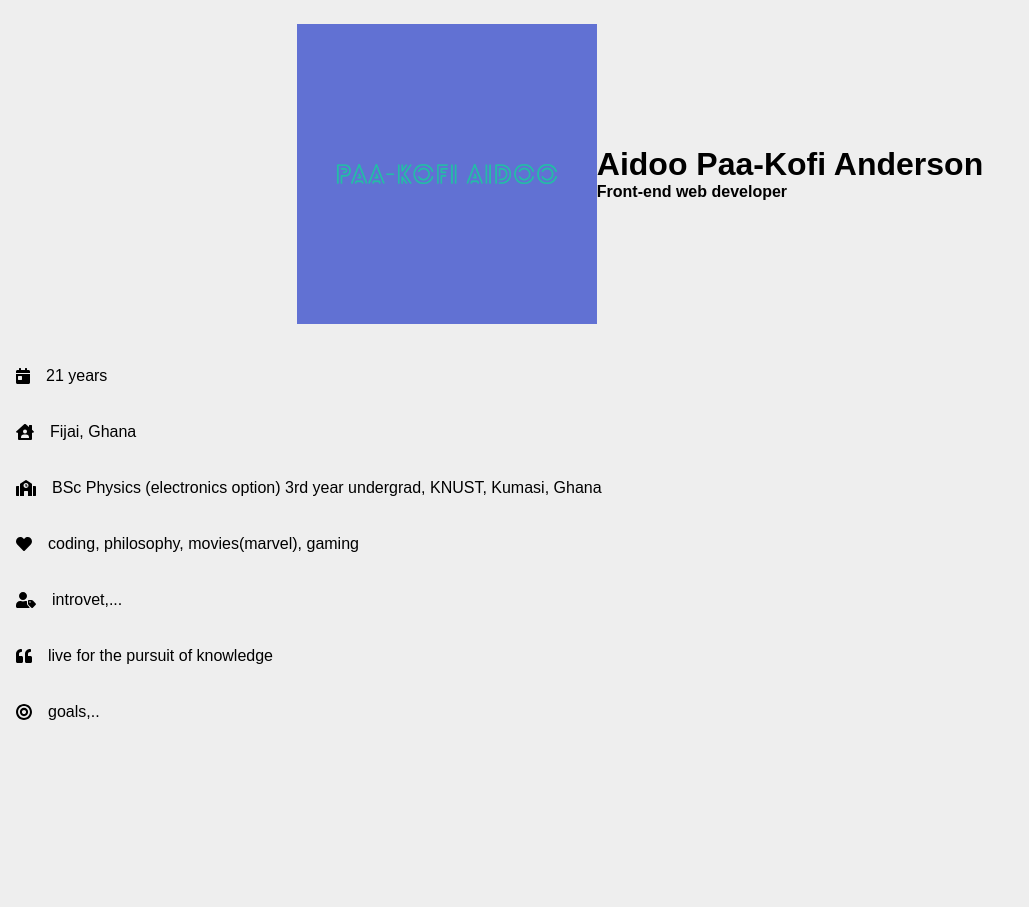
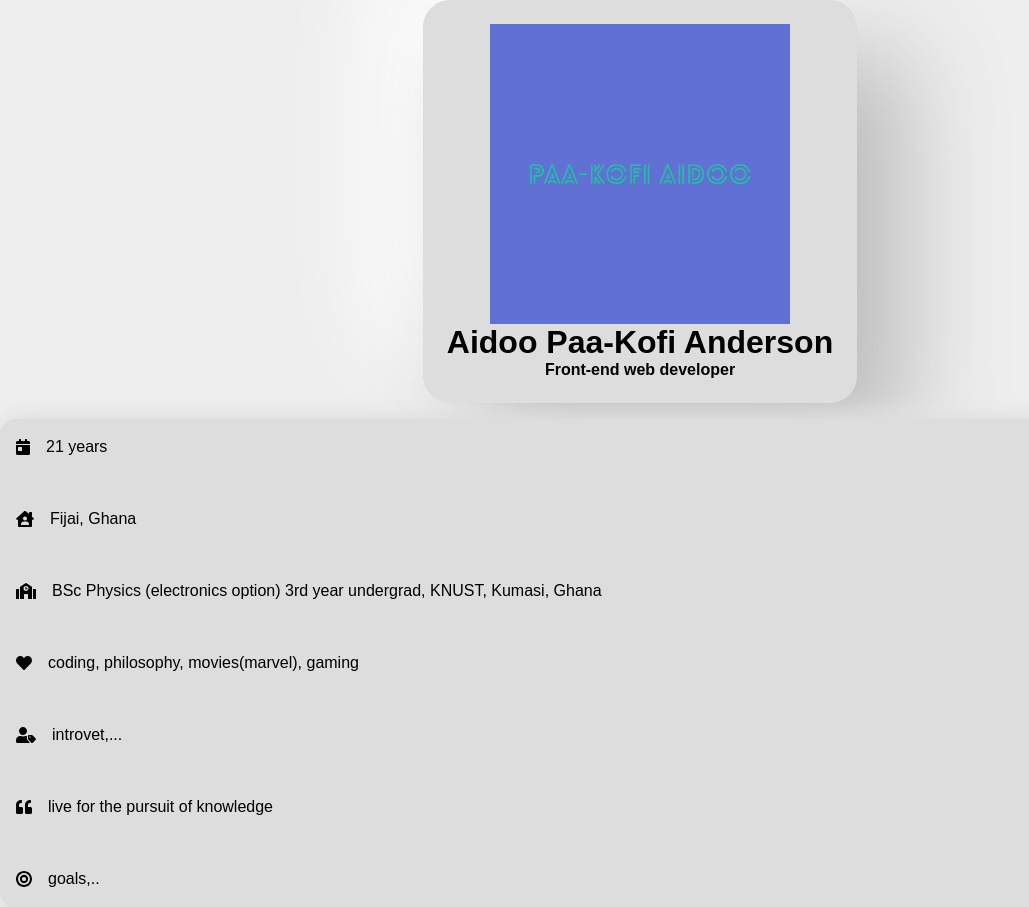
Before and after one commit to paakofiaidoo/Portfolio, a Next.js app: page /apps/About in a window 1280 px wide. Shown: the whole page, without its empty margins (0-1029 px from the left). Before the commit the page ends 800 px from the top, so only its background shows below. Built offline with nearby package versions, Linux system fonts and the light colour scheme.

Commit message:
some style changes

```diff
--- a/package.json
+++ b/package.json
@@ -19,6 +19,7 @@
 		"react": "17.0.2",
 		"react-awesome-slider": "^4.1.0",
 		"react-dom": "17.0.2",
+		"react-lottie": "^1.2.3",
 		"sass": "^1.36.0",
 		"scrollreveal": "^4.0.9"
 	}
--- a/pages/apps/About.js
+++ b/pages/apps/About.js
@@ -28,7 +28,7 @@ const About = () => {
 
 	return (
 		<div className={`${styles.about}`}>
-			<div className={`${styles.intro}`}>
+			<div className={`${styles.intro} card`}>
 				<Image
 					src="/brand/profile.png"
 					alt="picture of me"
@@ -41,9 +41,9 @@ const About = () => {
 					<p className={`${styles.sub}`}>Front-end web developer</p>
 				</h2>
 			</div>
-			<div className={`${styles.info}`}>
+			<div className={`${styles.info} card2`}>
 				{about.map(({ fa, details }) => (
-					<p className={`${styles.text}`}>
+					<p className={`${styles.text} `}>
 						<FontAwesomeIcon icon={fa} className={`icon`} />
 						{details}
 					</p>
--- a/styles/Application.module.scss
+++ b/styles/Application.module.scss
@@ -18,7 +18,7 @@
 }
 
 .app {
-  height: calc(100vh - 3rem);
+	height: calc(100vh - (3rem + 10px));
 	width: 100vw;
 	border: 1px solid black;
 	flex-direction: column;
@@ -28,6 +28,7 @@
 	box-shadow: 0px 0px 0.1em #fff;
 	animation: grow 0.5s ease-in-out;
 	position: absolute;
+	border-radius: 10px;
 	.content {
 		height: 100%;
 		height: Calc(100% - 2.5em);
--- a/styles/Layout.module.scss
+++ b/styles/Layout.module.scss
@@ -6,9 +6,10 @@
 	height: 100vh;
 	width: 100%;
 	flex-direction: column;
+	//justify-content: center;
+	align-items: center;
 }
 .main {
-  height: calc(100% - 3rem);
 	position: fixed;
 	top: 0;
 }
--- a/styles/apps/About.module.scss
+++ b/styles/apps/About.module.scss
@@ -1,17 +1,16 @@
 .about {
 	flex-direction: column;
-
 	width: 100%;
 	height: 100%;
 	margin: auto;
 	//align-items: center;
+	gap: 1rem;
 
 	.intro {
 		margin: auto;
 		align-items: center;
 		justify-content: center;
-		width: 100%;
-		height: 100%;
+
 		margin: auto;
 		padding: 1.5rem;
 		h2 {
@@ -22,10 +21,13 @@
 		}
 	}
 	.info {
+		gap: 1rem;
+		width: 100%;
 		flex-direction: column;
 		.text {
 			display: flex;
 			align-items: center;
+			width: 100%;
 		}
 	}
 	@media only screen and (max-width: 760px) {
--- a/styles/apps/Projects.module.scss
+++ b/styles/apps/Projects.module.scss
@@ -505,6 +505,12 @@ $loader-bar-height: 6px;
 	-webkit-transform: translate3d(0, 0, 0);
 	transform: translate3d(0, 0, 0);
 	opacity: 1;
+	display: flex;
+	justify-content: center;
+	text-align: center;
+	* {
+		margin: 0;
+	}
 }
 @media all and (max-width: 600px) {
 	.awssld__content [data-type="caption"] p {
--- a/styles/index.scss
+++ b/styles/index.scss
@@ -185,3 +185,18 @@ img {
 	margin-top: 1rem;
 	margin-bottom: 1rem;
 }
+.card {
+	border-radius: 1rem;
+	border-radius: 27px;
+	background: #dddddd;
+	box-shadow: 50px 50px 100px #bcbcbc, -50px -50px 100px #fefefe;
+}
+.card2 {
+	border-radius: 1rem;
+	background: #dddddd;
+	box-shadow: 5px 5px 24px #d0d0d0, -5px -5px 24px #eaeaea;
+	:hover {
+		background: linear-gradient(145deg, #c7c7c7, #ececec);
+		box-shadow: 5px 5px 24px #d0d0d0, -5px -5px 24px #eaeaea;
+	}
+}
```
Also changed, not shown: pages/apps/Projects.js (+12 -11 lines), pages/apps/Skills.js (+4 -3 lines), 1 other file (tests, documents, lock files or other folders). Lines whose indentation alone changed are shown as unchanged.
